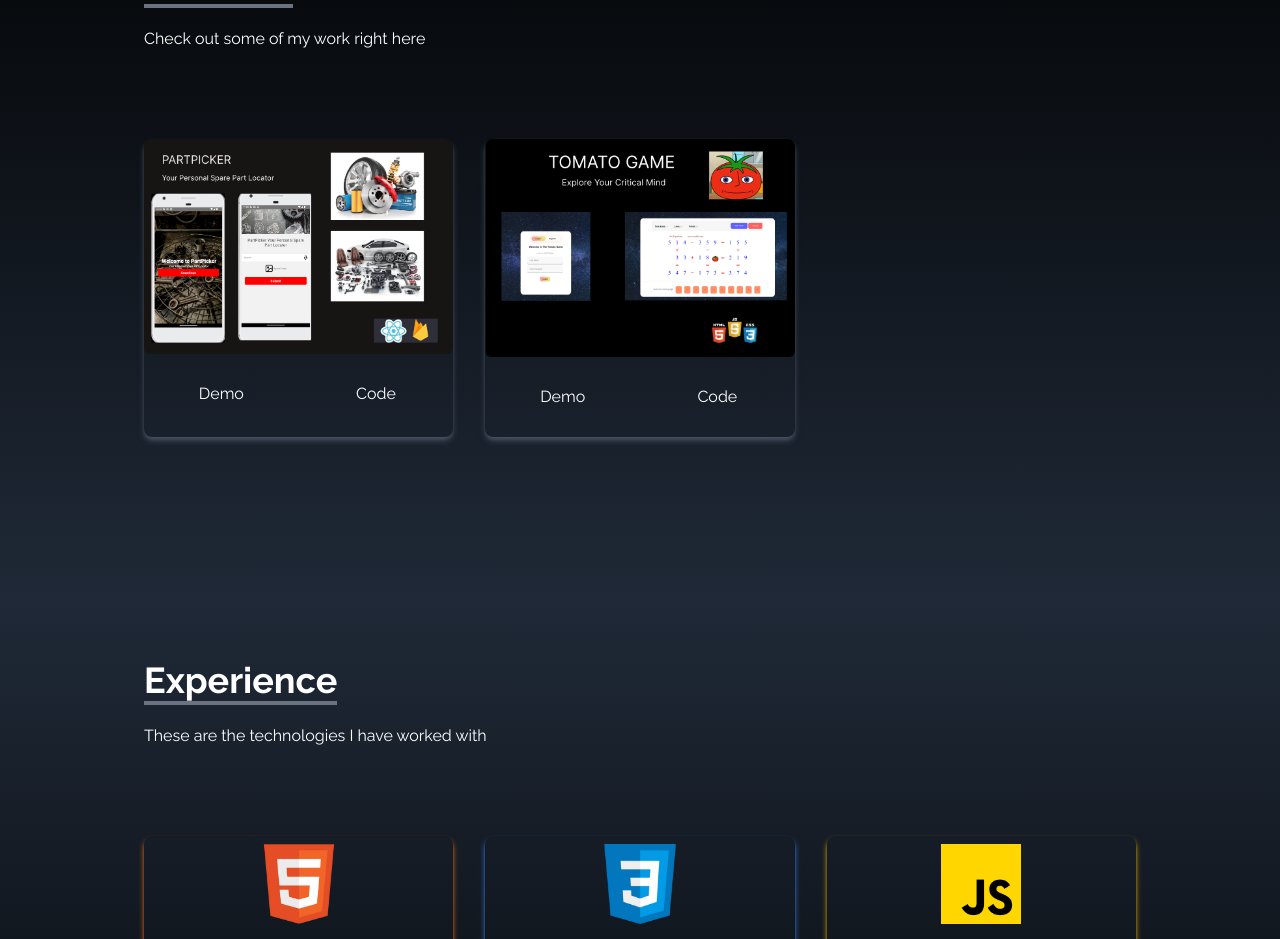
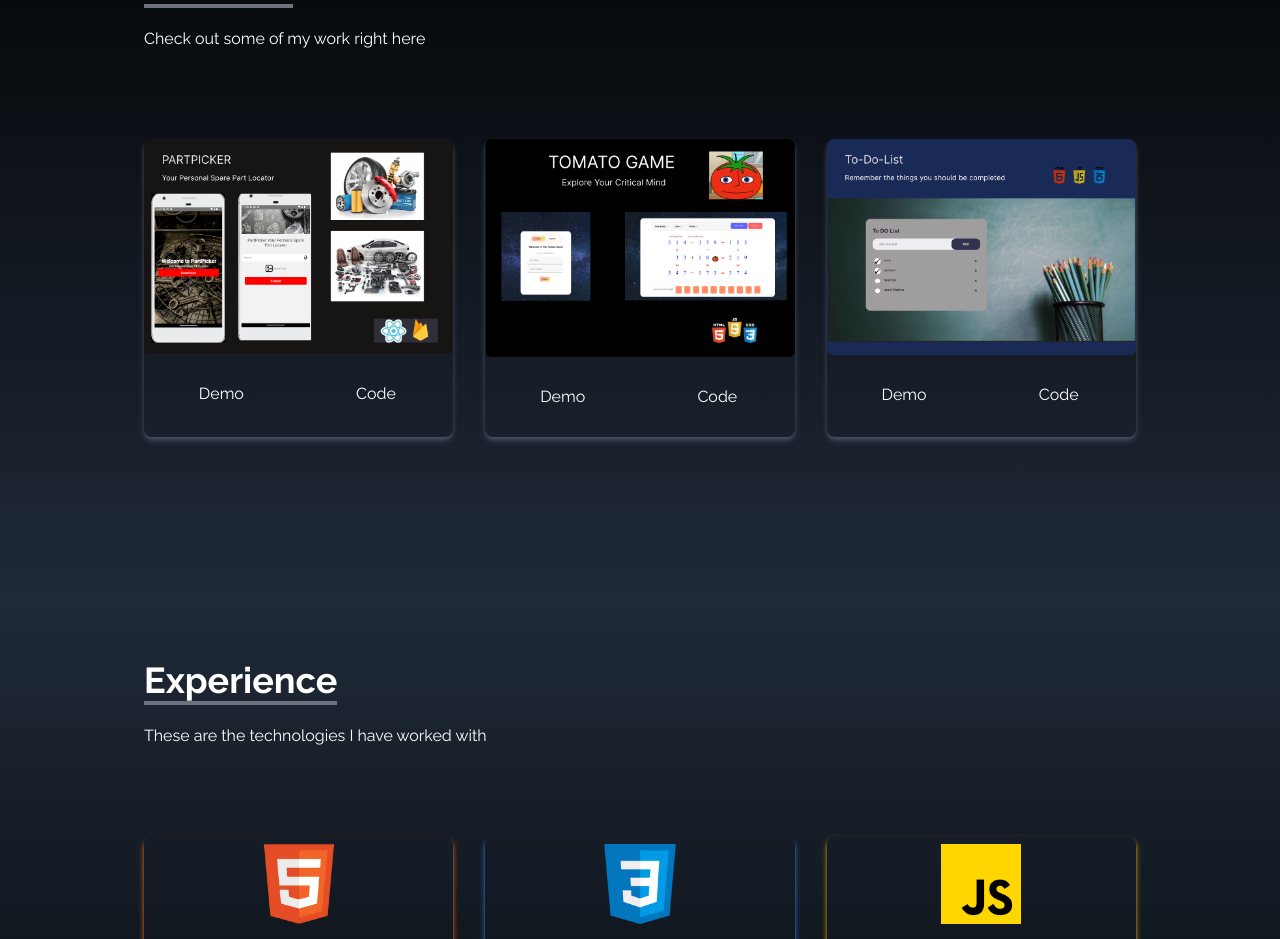
Before and after one commit to hashelgithub/React-Portfolio, a React (Create React App) app: page /contact in a window 1280 px wide. Shown: the part 1800-2739 px from the top of the page. Built offline with nearby package versions, Linux system fonts and the light colour scheme.

Commit message:
Add a new Project

```diff
--- a/src/components/Portfolio.jsx
+++ b/src/components/Portfolio.jsx
@@ -2,6 +2,7 @@ import React from 'react';
 
 import PartPicker from '../assets/portfolio/PartPicker.png';
 import TomatoGame from '../assets/portfolio/TomatoGame.png';
+import ToDoList from '../assets/portfolio/To-Do-List.png';
 
 const Portfolio = () => {
   const portfolios = [
@@ -12,6 +13,10 @@ const Portfolio = () => {
     {
       id: 2,
       src: TomatoGame,
+    },
+    {
+      id: 3,
+      src: ToDoList,
     },
   ];
 
```
Also changed, not shown: src/assets/portfolio/To-Do-List.png (added).
